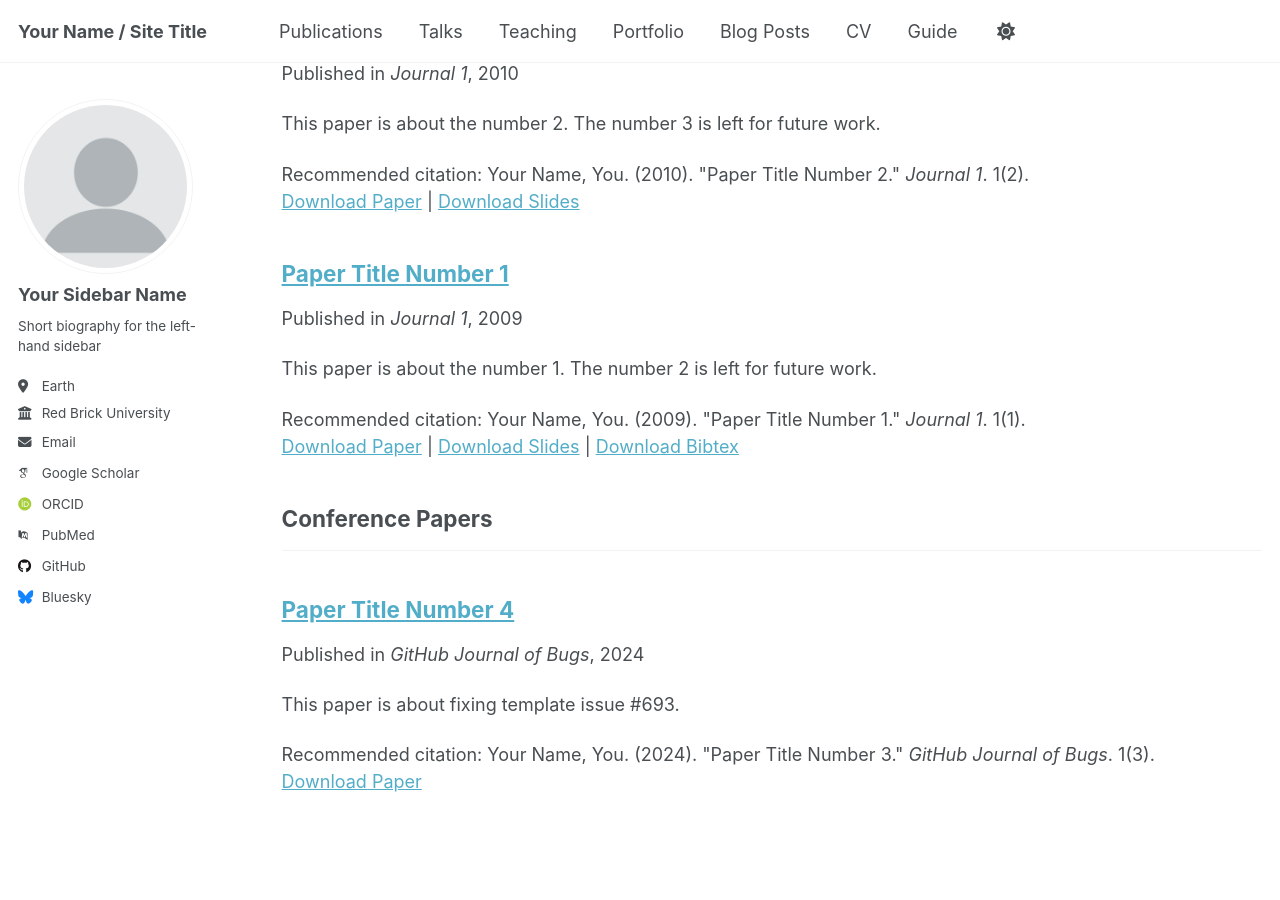
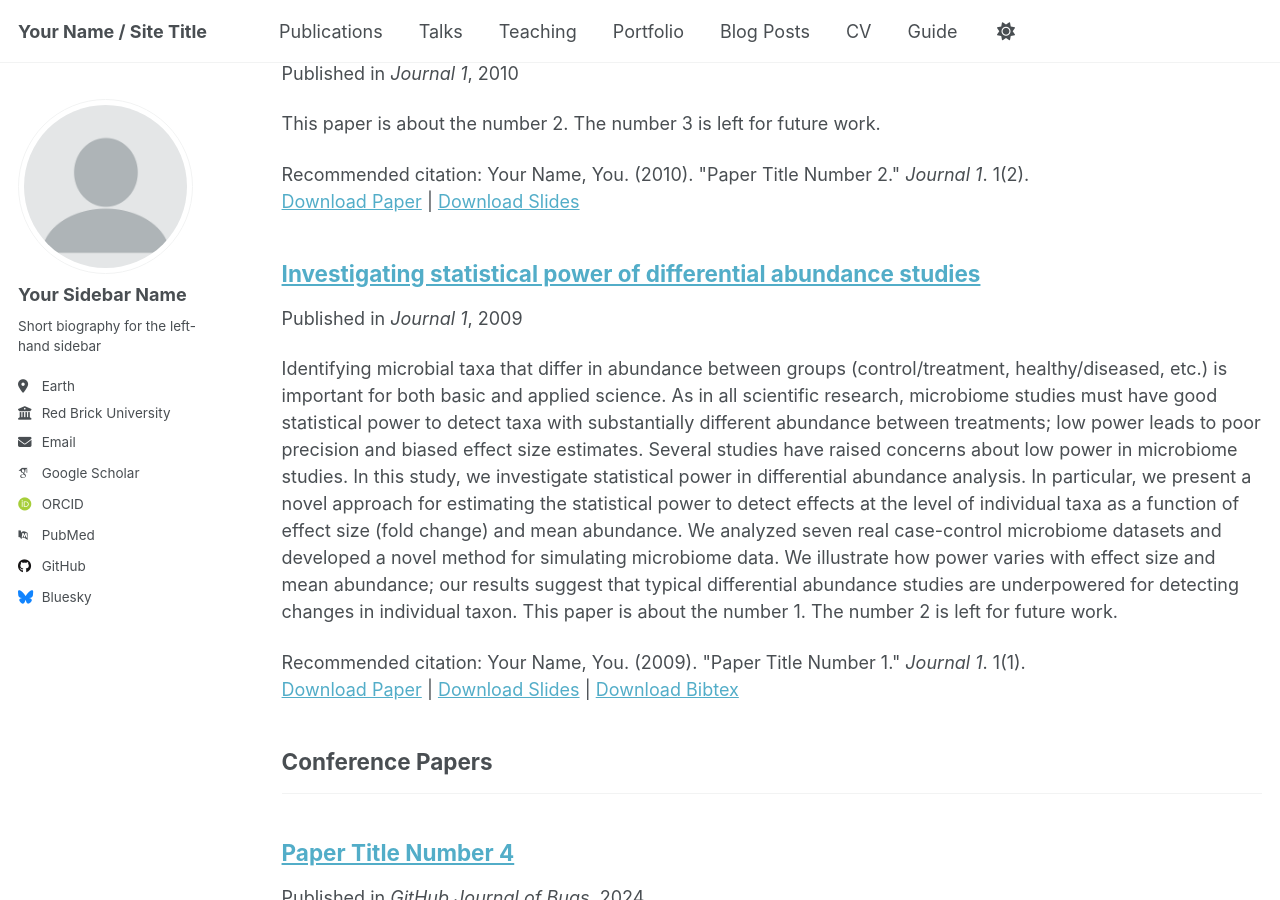
Before and after one commit to magronah/web-site, a Jekyll site: the page built from _pages/publications.html, in a window 1280 px wide and 900 px high, scrolled down 534 px. Built offline with Jekyll 4.4.1, drawn with Linux system fonts in a browser that asks for light colours; some web fonts are replaced.

Commit message:
updated publication

```diff
--- a/_publications/2009-10-01-paper-title-number-1.md
+++ b/_publications/2009-10-01-paper-title-number-1.md
@@ -1,9 +1,10 @@
 ---
-title: "Paper Title Number 1"
+title: "Investigating statistical power of differential abundance studies"
 collection: publications
 category: manuscripts
 permalink: /publication/2009-10-01-paper-title-number-1
-excerpt: 'This paper is about the number 1. The number 2 is left for future work.'
+excerpt: 'Identifying microbial taxa that differ in abundance between groups (control/treatment, healthy/diseased, etc.) is important for both basic and applied science. As in all scientific research, microbiome studies must have good statistical power to detect taxa with substantially different abundance between treatments; low power leads to poor precision and biased effect size estimates. Several studies have raised concerns about low power in microbiome studies. In this study, we investigate statistical power in differential abundance analysis. In particular, we present a novel approach for estimating the statistical power to detect effects at the level of individual taxa as a function of effect size (fold change) and mean abundance. We analyzed seven real case-control microbiome datasets and developed a novel method for simulating microbiome data. We illustrate how power varies with effect size and mean abundance; our results suggest that typical differential abundance studies are underpowered for detecting changes in individual taxon.
+This paper is about the number 1. The number 2 is left for future work.'
 date: 2009-10-01
 venue: 'Journal 1'
 slidesurl: 'http://academicpages.github.io/files/slides1.pdf'
```
Also changed, not shown: 1 other file.
